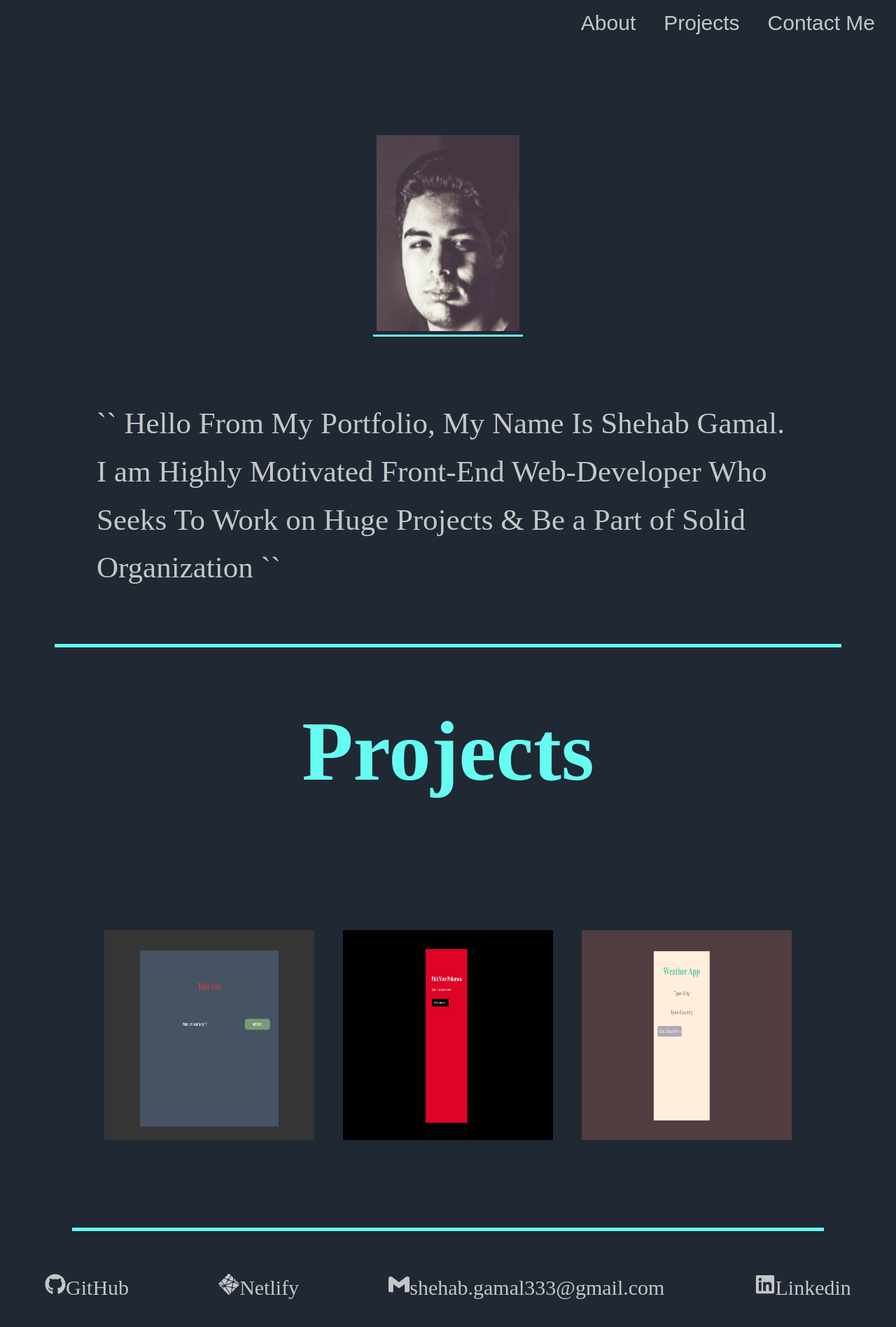
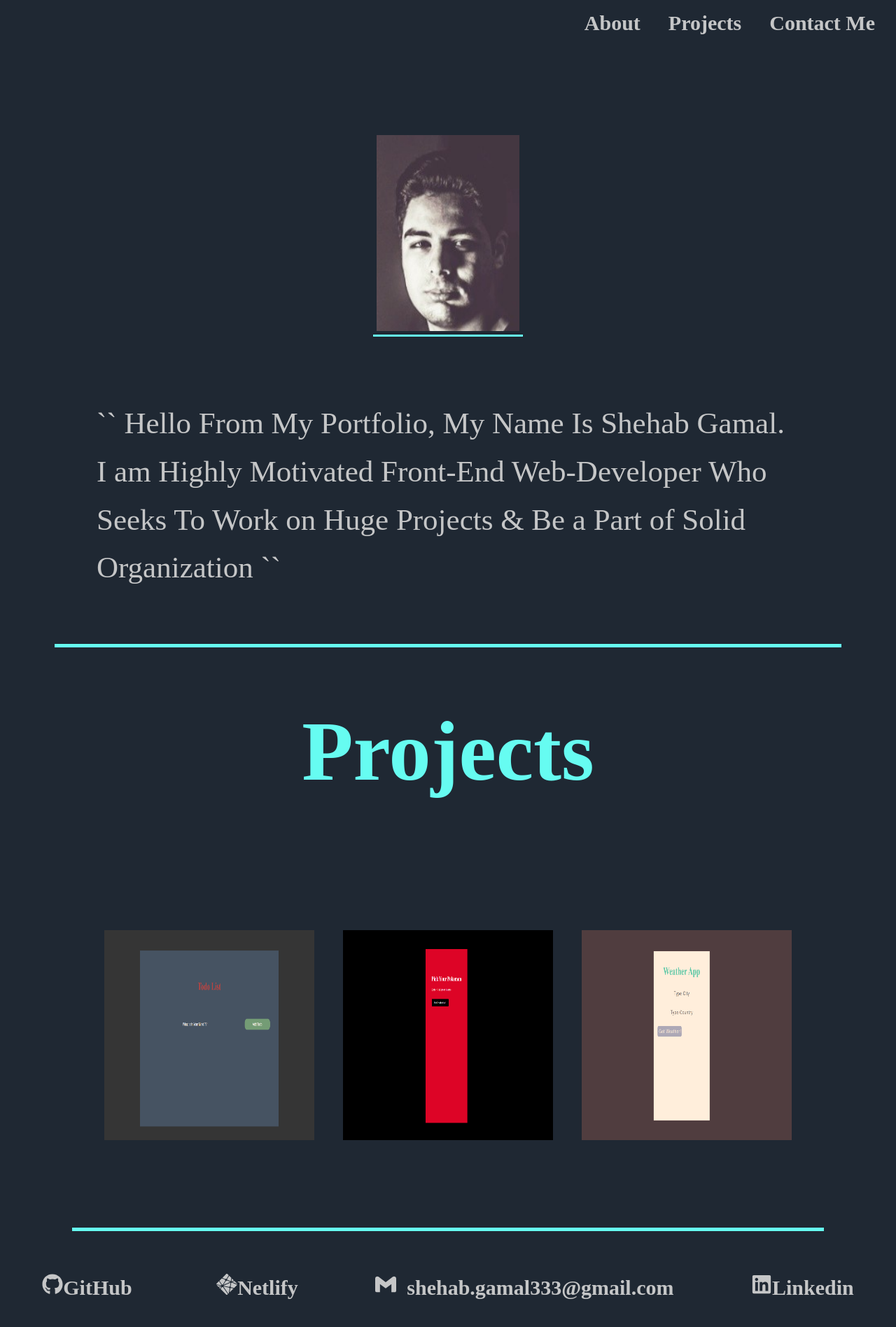
Before and after one commit to ShehabGamal/Personal-Portfolio, a React (Create React App) app: page / in a window 1280 px wide. Shown: the top 1896 px of the page at 70% size. Built offline with nearby package versions, Linux system fonts and the light colour scheme.

Commit message:
Applying Fonts To The whole App + Little Layout Adjustments

```diff
--- a/src/Components/About/About.js
+++ b/src/Components/About/About.js
@@ -35,7 +35,7 @@ const Intro = styled.p`
   line-height: 1.6;
   height: 100%;
   padding: 10px;
-  font-familiy: sans-serif, Helvatica, Verdana;
+  font-familiy: souvenir;
   flex-wrap: wrap;
   margin-top: 10vh;
 `;
--- a/src/Components/Cards/Cards.js
+++ b/src/Components/Cards/Cards.js
@@ -58,7 +58,7 @@ const Span = styled.span`
   margin-left: auto;
   margin-top: 20px;
   font-size: 20px;
-  font-family: sans-serif, Helvatica, Verdana;
+  font-family: souvenir;
   justify-content: center;
   align-items: center;
   padding: 25px;
@@ -67,6 +67,8 @@ const Span = styled.span`
 `;
 const ExternalLink = styled.a`
   text-decoration: none;
+  font-family: futura;
+  font-weight: bold;
   margin: 0 auto;
   padding: 5px;
   color: ${(props) => props.theme.mainColor};
--- a/src/Components/ContactMe/ContactMe.js
+++ b/src/Components/ContactMe/ContactMe.js
@@ -24,8 +24,7 @@ const BasicDivChild = styled.div`
   flex-direction: row;
 `;
 const ExternalLinks = styled.a`
-  font-size: 30px;
-  font-familiy: sans-serif, Helvetica, Verdana;
+  padding: 10px;
   margin-right: auto;
   margin-left: auto;
   color: ${(props) => props.theme.foreground};
@@ -35,10 +34,14 @@ const ExternalLinks = styled.a`
     background: ${(props) => props.theme.foreground};
     border: 3px solid #45a29e;
   }
+  font-size: 30px;
+  font-familiy: futura;
+  font-weight: bold;
 `;
 const CustomParagraph = styled.p`
   font-size: 30px;
-  font-familiy: sans-serif, Helvetica, Verdana;
+  font-familiy: futura;
+  font-weight: bold;
   margin-right: auto;
   margin-left: auto;
   color: ${(props) => props.theme.foreground};
@@ -60,7 +63,7 @@ const ContactMe = () => {
         </ExternalLinks>
         <CustomParagraph>
           <SiGmail />
-          shehab.gamal333@gmail.com
+          &nbsp; shehab.gamal333@gmail.com
         </CustomParagraph>
         <ExternalLinks
           href="https://www.linkedin.com/in/shehab-el-deen-gamal-773010130/"
--- a/src/Components/Home/Home.js
+++ b/src/Components/Home/Home.js
@@ -13,7 +13,8 @@ const BasicDiv = styled.div`
 const BasicH1 = styled.h1`
   display: flex;
   font-size: 120px;
-  font-familiy: sans-serif, Helvetica, Verdana;
+  font-familiy: futura;
+  font-weight: bold;
   margin-right: auto;
   margin-left: auto;
   color: ${(props) => props.theme.background};
--- a/src/Components/Nav bar/Nav.js
+++ b/src/Components/Nav bar/Nav.js
@@ -4,7 +4,8 @@ import styled from "styled-components";
 const BasicNavLink = styled.a`
   text-decoration: none;
   color: ${(props) => props.theme.foreground};
-  font-family: sans-serif, Helvatica, Verdana;
+  font-family: futura;
+  font-weight: bold;
   font-size: 30px;
   &:hover {
     background: ${(props) => props.theme.foreground};
```
Also changed, not shown: 1 other file (tests, documents, lock files or other folders).
